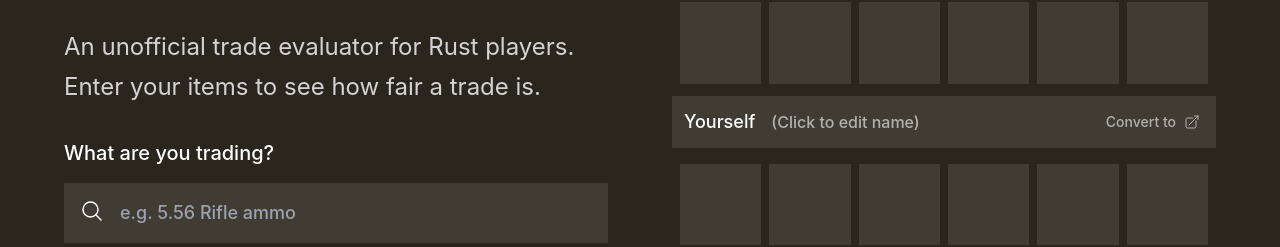
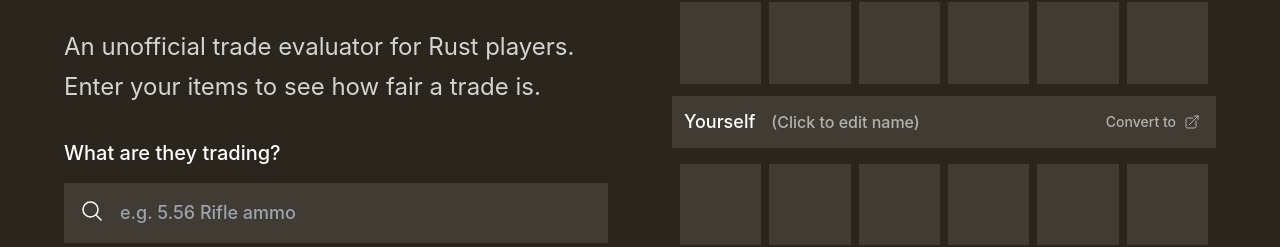
Before and after one commit to jimmybisenius/trade-rust, a Next.js app: page / in a window 1280 px wide. Shown: the part 215-462 px from the top of the page. Built offline with nearby package versions, Linux system fonts and the light colour scheme; a web font is replaced by a local one.

Commit message:
Add target inventory context to input label

```diff
--- a/src/pages/index.tsx
+++ b/src/pages/index.tsx
@@ -401,7 +401,15 @@ export default function Home() {
           </div>
           <p className='text-center lg:text-left text-2xl opacity-80 leading-10'>An unofficial trade evaluator for Rust players. Enter your items to see how fair a trade is.</p>
           <div className='flex flex-col gap-4 items-center text-center lg:items-start lg:text-left'>
-            <label className='font-medium text-xl'>What are you trading?</label>
+            <label className='font-medium text-xl'>What {targetInventory==='sender' ? (
+              senderName ?
+                `is ${senderName}`
+                : `are you`
+            ) : (
+              recipientName ?
+                `is ${recipientName}`
+                : `are they`
+            )} trading?</label>
             <div className="flex flex-row w-full relative items-start justify-start">
               <input onKeyDown={(e) => {if(e.key === 'Enter' && recommendations.length > 0) addItem(recommendations[0])}}  value={itemSearchQuery} onChange={(e) => {
                 setItemSearchQuery(e.target.value)
```
